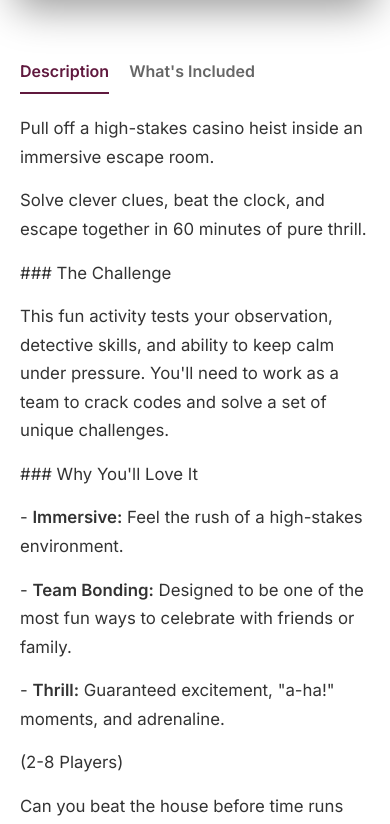
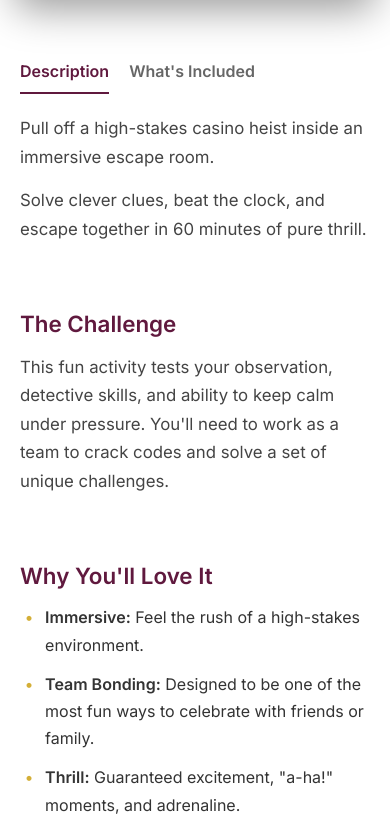
Before and after one commit to yashx420/aurea, a React (Vite) app: page /experience/10 in a window 390 px wide. Shown: the part 800-1624 px from the top of the page. Built offline with nearby package versions, Linux system fonts and the light colour scheme; a web font is replaced by a local one.

Commit message:
FIX: Mobile description text formatting for headers and lists

```diff
--- a/src/pages/ExperienceDetail.jsx
+++ b/src/pages/ExperienceDetail.jsx
@@ -272,9 +272,31 @@ const ExperienceDetail = () => {
           <div className={styles.mTabContent}>
             {activeTab === "description" ? (
               <div className={styles.mDescription}>
-                {experience.description.split("\n").map((line, i) => (
-                  <p key={i}>{renderFormattedText(line)}</p>
-                ))}
+                {experience.description.split("\n").map((line, i) => {
+                  if (line.startsWith("### ")) {
+                    return (
+                      <h3 key={i} className={styles.mDescHeader}>
+                        {renderFormattedText(line.replace("### ", ""))}
+                      </h3>
+                    );
+                  }
+                  if (line.startsWith("- ")) {
+                    return (
+                      <div key={i} className={styles.mDescListItem}>
+                        <div className={styles.mBullet}>•</div>
+                        <div>{renderFormattedText(line.replace("- ", ""))}</div>
+                      </div>
+                    );
+                  }
+                  if (line.trim() === "") {
+                    return <br key={i} />;
+                  }
+                  return (
+                    <p key={i} className={styles.mDescParagraph}>
+                      {renderFormattedText(line)}
+                    </p>
+                  );
+                })}
               </div>
             ) : (
               <ul className={styles.mInclusions}>
--- a/src/pages/ExperienceDetail.module.css
+++ b/src/pages/ExperienceDetail.module.css
@@ -1151,9 +1151,35 @@
   line-height: 1.7;
 }
 
-.mDescription p {
+.mDescription {
+  padding-bottom: 20px;
+}
+
+.mDescHeader {
+  font-family: var(--font-header);
+  font-size: 1.2rem;
+  color: var(--color-primary);
+  margin-top: 25px;
+  margin-bottom: 15px;
+  font-weight: 700;
+}
+
+.mDescListItem {
+  display: flex;
+  gap: 12px;
+  margin-bottom: 12px;
+  padding-left: 5px;
+}
+
+.mBullet {
+  color: var(--color-gold);
+  font-weight: bold;
+}
+
+.mDescParagraph {
   margin-bottom: 15px;
   font-size: 1.05rem;
+  color: #444;
 }
 
 .mInclusions {
```
